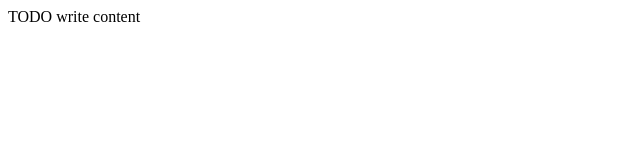
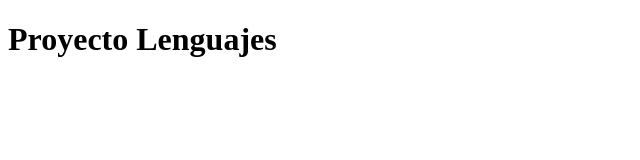
Before and after one commit to Izrra/lenguajes-izrra, a plain HTML site: page index.html in a window 1280 px wide. Shown: the whole page, without its empty margins (0-640 px from the left). Drawn offline with Linux system fonts and the light colour scheme.

Commit message:
Mi primer proyectito subido al github

```diff
--- a/index.html
+++ b/index.html
@@ -11,6 +11,6 @@ and open the template in the editor.
         <meta name="viewport" content="width=device-width, initial-scale=1.0">
     </head>
     <body>
-        <div>TODO write content</div>
+        <h1>Proyecto Lenguajes</h1>
     </body>
 </html>
```
